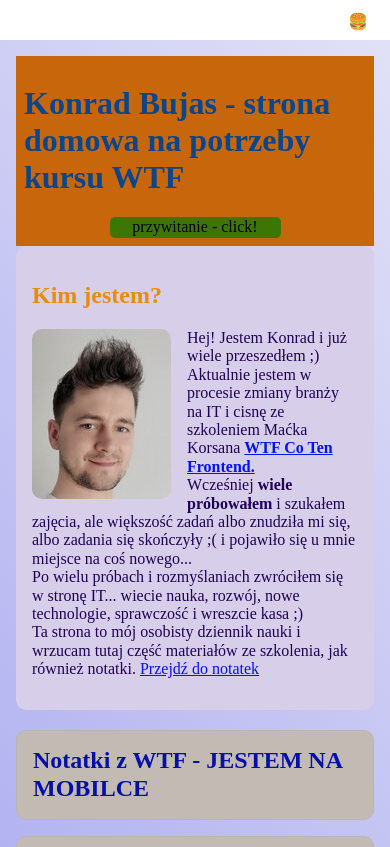
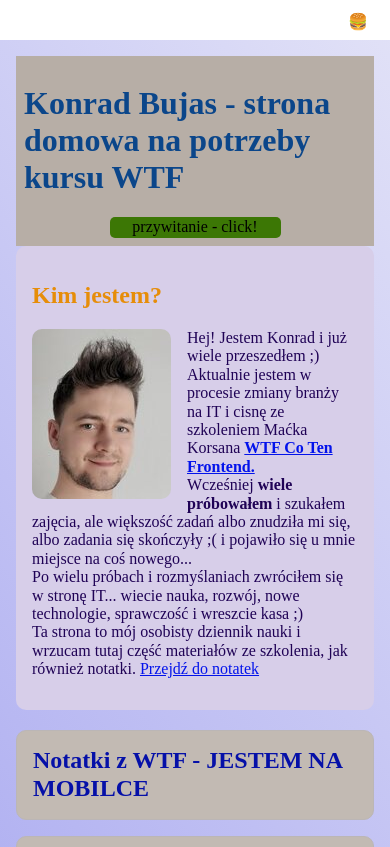
Before and after one commit to konradbujas/homepage-webpack, a website built with webpack: page src/pages/myIndex.html in a window 390 px wide. Shown: the top 847 px of the page. Built offline with nearby package versions, Linux system fonts and the light colour scheme.

Commit message:
styles on mobile changed

```diff
--- a/src/scss/style.scss
+++ b/src/scss/style.scss
@@ -134,7 +134,7 @@ html {
 
 
   .header {
-    background: rgb(199, 102, 11);
+    background: #b7aea6;
     padding: 8px;
     top: 0;
     width: 100%;
```
